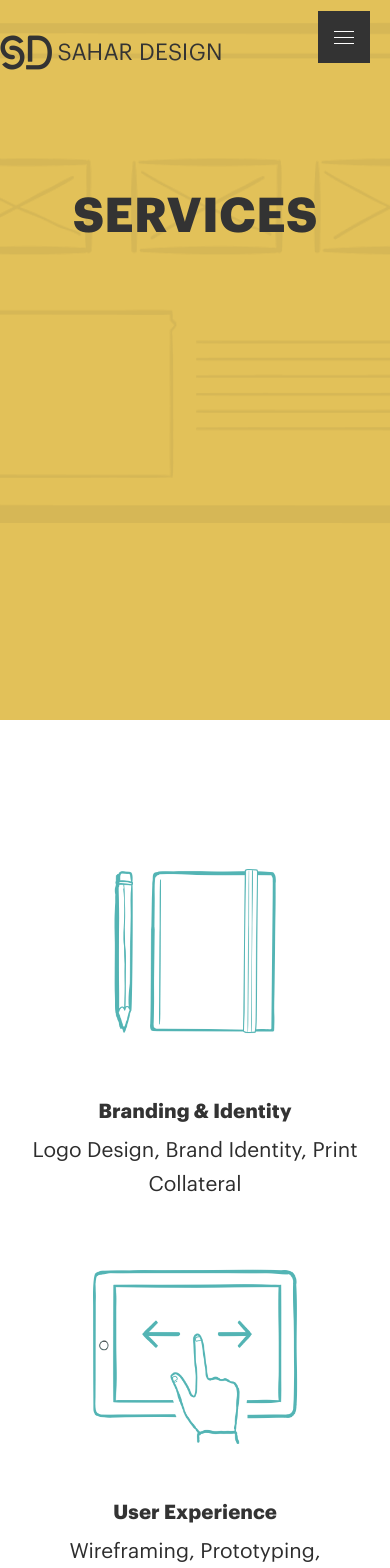
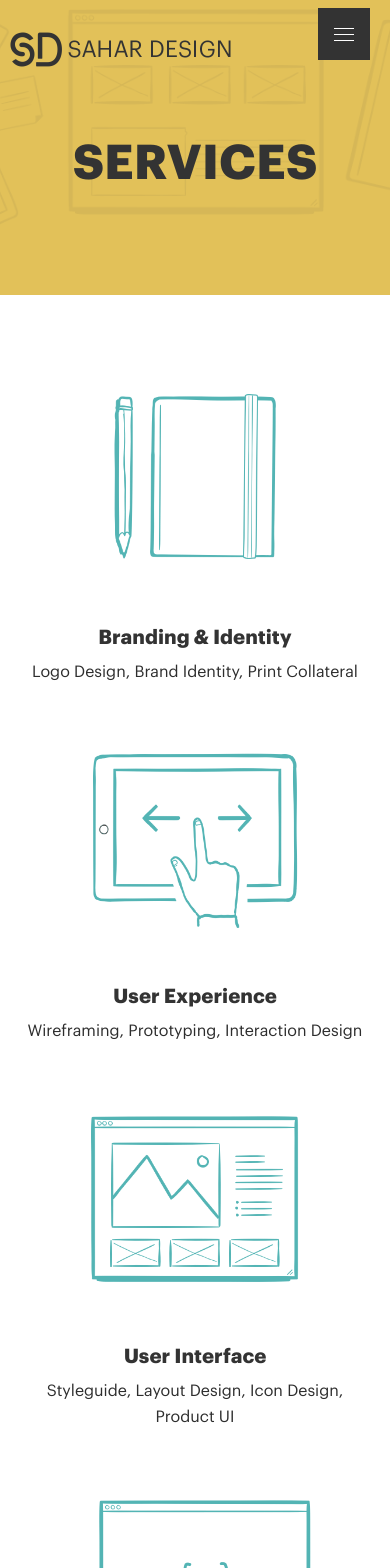
Before and after one commit to saharmh/sahardesign, a Jekyll site: the page built from services/index.html, in a window 390 px wide. Shown: the top 1568 px of the page. Built offline with Jekyll 4.4.1, drawn with Linux system fonts in a browser that asks for light colours; some of the changed text lies outside the part shown.

Commit message:
mobile fixes

```diff
--- a/_layouts/default.html
+++ b/_layouts/default.html
@@ -7,7 +7,11 @@
 
     {% include header.html %}
 
+    <div class="page-container">
+
       {{ content }}
+
+    </div>
 
     {% include footer.html %}
 
--- a/about/index.html
+++ b/about/index.html
@@ -49,7 +49,7 @@
       <img src="/images/sahar-hosseini.jpg" alt="Sahar Hosseini" />
     </div>
     <div class="large-8 columns about-text">
-      <h3>I'm Sahar Hosseini</h3>
+      <p class="bold">I'm Sahar Hosseini</p>
       <p>The digital designer and creative entrepreneur behind Sahar Design</p>
       <p>I have over 12 years of experience of crafting online experiences for companies and brands.
         My goal is to help brands and products tell their stories in a way that’s both inspired and functional.
--- a/css/responsive.css
+++ b/css/responsive.css
@@ -43,7 +43,31 @@
 @media only screen and (max-width: 1023px) {
   .top-bar-section.closed {
     display: none; } }
+
 @media only screen and (max-width: 1024px) {
+  p, .section-work-title p {
+    font-size: 1rem;}
+  .section-title p { font-size: 20px;}
+  .about-text {margin-top: 40px;}
+  .full {
+    padding: 50px 0;
+  }
+  .quote, .quote.reverse {
+    font-size: 14px;
+    margin-bottom: 20px;
+    padding: 0;
+  }
+  p.author { font-size: 12px;}
+
+  li.logo {padding-left: 10px;}
+
+  .work {
+    margin-bottom: 50px;
+  }
+  .project img {
+    box-shadow: 0 0 5px rgba(0, 0, 0, 0.2)
+  }
+
   .top-bar {
     height: auto; }
 
@@ -118,11 +142,5 @@
     .work .info {
       width: auto; }
 
-  .full.flower {
-    background-image: none; }
-
   .gallery-right-section {
     margin-top: 0; }
-
-  .icon-text {
-    padding-left: 15px; } }
--- a/css/style.css
+++ b/css/style.css
@@ -163,14 +163,13 @@
   -moz-transition-duration: 0.3s;
   transition-duration: 0.3s; }
 
-h2, h3, h4, h5, h6 {
-  font-family: 'Graphik-bold';
-  margin-top: 0;}
+h1, h2, h3, h4, h5, h6 {
+  font-family: 'Graphik-bold', helvetica, sans-serif;
+  margin-top: 0; }
 h1 {
-  font-family: 'Graphik-bold';
  font-weight: bold;
  font-style: normal;
-  text-transform: uppercase;
+ text-transform: uppercase;
 }
 h1.white, h2.white, h3.white, h4.white, h5.white, h6.white {
   color: #fff; }
@@ -241,19 +240,6 @@
   -moz-animation: rotate 10s ease-in-out infinite;
   animation: rotate 10s ease-in-out infinite; }
 
-.small-video {
-  width: 570px;
-  height: 361px;
-  position: absolute;
-  z-index: 20; }
-
-.big-video {
-  position: relative;
-  bottom: -100px;
-  width: 860px;
-  height: 481px;
-  margin: -100px auto 60px;
-  z-index: 20; }
 
 /* button */
 .button {
@@ -458,13 +444,6 @@
   border-bottom: 1px solid #50b5b5;
 }
 /* Icon-text and service */
-.approach {
-  border: 1px solid #f0f0f0;
-  border-right: none;
-  border-bottom: none;
-  overflow: hidden; }
-  .approach .columns {
-    padding: 0; }
 
 .icon-text {
   padding: 80px 60px;
@@ -504,13 +483,13 @@
 .icon-text:hover::after {
   opacity: 1; }
 
-.approach-info {
+/*.approach-info {
   padding-top: 40px; }
 
 .approach-info.right-text {
   text-align: left;
   margin-top: 50px;
- }
+ }*/
 
  .services {
    overflow: hidden;
@@ -539,9 +518,12 @@
 .project img {
 	box-shadow: 0 0 20px rgba(0, 0, 0, 0.3);
 }
+.works {
+	position: relative;
+	top: -100px;
+}
 .works .project img {
 	margin-bottom: 40px;
-
 }
 
 .work {
@@ -797,7 +779,6 @@
   .slide-info h1 {
     text-transform: uppercase;
     line-height: 1.2em;
-    font-family: "Chivo";
     font-size: 66px;
     letter-spacing: 4px;
     opacity: 0;
--- a/services/index.html
+++ b/services/index.html
@@ -64,32 +64,7 @@
     </div>
   </div>
 
-
   <div class="four spacing"></div>
-  <!-- <div class="section-title">
-    <div class="row">
-      <div class="medium-10 medium-centered columns">
-        <h2>My Process</h2>
-        <p>We have principles to do things</p>
-      </div>
-    </div>
-  </div>
-  {% for approach in page.approach %}
-    <div class="full no-padding">
-      <div class="row">
-          <div class="medium-6 columns">
-            <img src="{{site.url}}/{{approach.image}}" alt="">
-          </div>
-          <div class="medium-6 columns">
-            <div class="approach-info right-text">
-              <h3>{{approach.title}}</h3>
-              <p>{{approach.desc}}</p>
-            </div>
-          </div>
-      </div>
-      <div class="four spacing"></div>
-    </div>
-  {% endfor %} -->
 
   <div class="full">
     <div class="section-title">
```
Also changed, not shown: other parts of services/index.html (+4 -4 lines), css/app.css.
